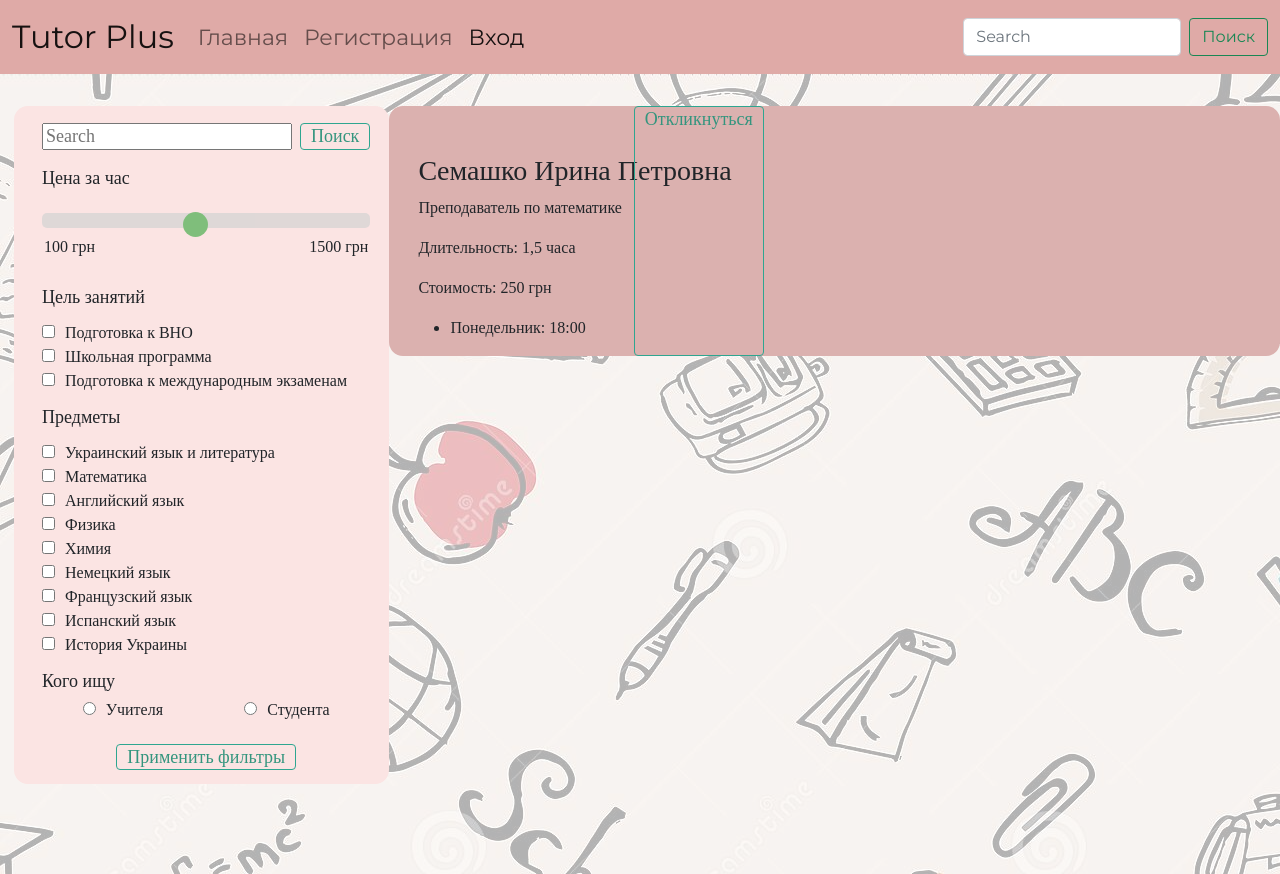
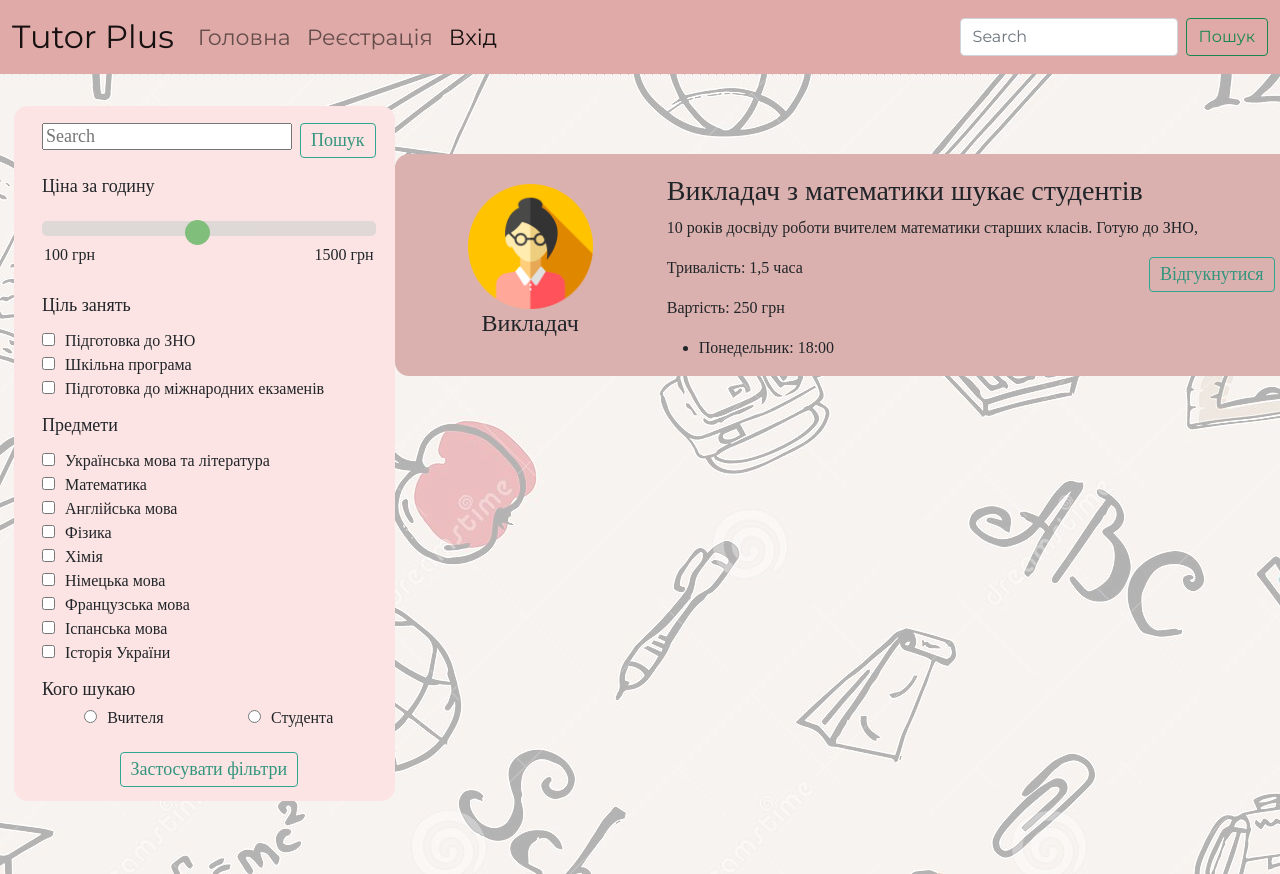
Before and after one commit to navwie/tutor-plus-front, a Vue app: page /announcements in a window 1280 px wide. Built offline with nearby package versions, Linux system fonts and the light colour scheme; no server answers; a web font is replaced by a local one.

Commit message:
translated in ukrainian, completed single announcement div view

```diff
--- a/src/components/announcement/AllAnnouncements.vue
+++ b/src/components/announcement/AllAnnouncements.vue
@@ -4,10 +4,10 @@
       <div class="filters-block">
         <div class="search-block">
           <input type="text" placeholder="Search" class="search-input">
-          <a class="search-button buttons">Поиск</a>
+          <a class="search-button buttons">Пошук</a>
         </div>
 
-        <h2>Цена за час</h2>
+        <h2>Ціна за годину</h2>
         <div class="slidecontainer">
           <input type="range" min="100" max="1500" value="750" class="slider" id="myRange" list="prices">
           <datalist id="prices">
@@ -16,25 +16,25 @@
           </datalist>
         </div>
 
-        <h2>Цель занятий</h2>
+        <h2>Ціль занять</h2>
         <div class="checkboxes-block">
           <div><input type="checkbox" id="zno" class="checkboxes-el">
-            <label for="zno">Подготовка к ВНО</label>
+            <label for="zno">Підготовка до ЗНО</label>
           </div>
           <div>
             <input type="checkbox" id="school-program" class="checkboxes-el">
-            <label for="zno">Школьная программа</label>
+            <label for="zno">Шкільна програма</label>
           </div>
           <div>
             <input type="checkbox" id="international-exam" class="checkboxes-el">
-            <label for="zno">Подготовка к международным экзаменам</label>
+            <label for="zno">Підготовка до міжнародних екзаменів</label>
           </div>
         </div>
 
-        <h2>Предметы</h2>
+        <h2>Предмети</h2>
         <div class="checkboxes-block">
           <div><input type="checkbox" id="ukr-lan-and-lit" class="checkboxes-el">
-          <label for="ukr-lan-and-lit">Украинский язык и литература</label>
+          <label for="ukr-lan-and-lit">Українська мова та література</label>
         </div>
           <div>
             <input type="checkbox" id="math" class="checkboxes-el">
@@ -42,48 +42,47 @@
           </div>
           <div>
             <input type="checkbox" id="english" class="checkboxes-el">
-            <label for="english">Английский язык</label>
+            <label for="english">Англійська мова</label>
           </div>
           <div><input type="checkbox" id="physics" class="checkboxes-el">
-          <label for="physics">Физика</label>
+          <label for="physics">Фізика</label>
         </div>
           <div>
             <input type="checkbox" id="chemistry" class="checkboxes-el">
-            <label for="chemistry">Химия</label>
+            <label for="chemistry">Хімія</label>
           </div>
           <div>
             <input type="checkbox" id="german" class="checkboxes-el">
-            <label for="german">Немецкий язык</label>
+            <label for="german">Німецька мова</label>
           </div>
           <div><input type="checkbox" id="french" class="checkboxes-el">
-          <label for="french">Французский язык</label>
+          <label for="french">Французська мова</label>
         </div>
           <div>
             <input type="checkbox" id="spanish" class="checkboxes-el">
-            <label for="spanish">Испанский язык</label>
+            <label for="spanish">Іспанська мова</label>
           </div>
           <div>
             <input type="checkbox" id="history-of-ukraine" class="checkboxes-el">
-            <label for="history-of-ukraine">История Украины</label>
+            <label for="history-of-ukraine">Історія України</label>
           </div>
         </div>
-        <h2>Кого ищу</h2>
+        <h2>Кого шукаю</h2>
         <div class="radio-buttons">
           <div>
             <input type="radio" id="teacher" class="checkboxes-el">
-            <label for="teacher">Учителя</label>
+            <label for="teacher">Вчителя</label>
           </div>
           <div>
             <input type="radio" id="student" class="checkboxes-el">
             <label for="student">Студента</label>
           </div>
         </div>
-        <a class="buttons use-filters-button">Применить фильтры</a>
+        <a class="buttons use-filters-button">Застосувати фільтри</a>
     </div>
       <div class="announcements">
 
       </div>
-      <div class="announcement">
         <AnnouncementSingle
             v-for="announcement in this.announcements"
             :key="announcement.id"
@@ -93,8 +92,6 @@
             :price="announcement.price"
             :schedule=Array(JSON.parse(announcement.schedule))
         />
-        <a class="buttons">Откликнуться</a>
-      </div>
 
     </div>
 
@@ -115,8 +112,8 @@ export default {
     return {
       announcements: [
           {
-          title: "Cемашко Ирина Петровна",
-          description: "Преподаватель по математике",
+          title: "Викладач з математики шукає студентів",
+          description: "10 років досвіду роботи вчителем математики старших класів. Готую до ЗНО,",
           price: "250 грн",
           duration: "1,5 часа",
           schedule: JSON.stringify({["Понедельник"]: "18:00"})
@@ -139,7 +136,7 @@ export default {
 }
 </script>
 
-<style scoped>
+<style>
 @import url("//db.onlinewebfonts.com/c/1a5c2d8bbd4e28d99a6efcbb9a5b378f?family=JejuMyeongjo");
 
 .page {
@@ -173,11 +170,11 @@ export default {
   font-style: normal;
   font-weight: 400;
   font-size: 18px;
-  line-height: 18px;
   /* identical to box height */
   color: #34957E;
   text-decoration: none;
   padding: 3px 10px;
+  height: fit-content;
 }
 .search-block {
   margin-bottom: 19px;
@@ -258,12 +255,5 @@ datalist {
   display: flex;
   justify-content: space-between;
 }
-.announcement {
-  background: #DBB1AF;
-  border-radius: 14px;
-  height: fit-content;
-  width: 900px;
-  padding-left: 29px;
-  display: flex;
-}
+
 </style>
--- a/src/components/announcement/AnnouncementSingle.vue
+++ b/src/components/announcement/AnnouncementSingle.vue
@@ -1,23 +1,23 @@
 <template>
-  <div class="d-flex flex-row  document col-3 mt-5 project justify-content-between">
-    <div class="d-flex flex-row justify-content-between">
+  <div class="d-flex flex-row  document col-3 mt-5 project announcement main-div">
+      <div class="icon-div">
+        <img src="../../image/teacher.png" alt="teacher" class="icon">
+        <h4>Викладач</h4>
+      </div>
+    <div class="d-flex flex-row justify-content-between text-div">
       <div class="flex-grow-1 flex-shrink-0">
-
         <h3>{{ title }}</h3>
         <p>{{ description }}</p>
-        <p>Длительность: {{ duration }}</p>
-        <p>Стоимость: {{ price }}</p>
+        <p>Тривалість: {{ duration }}</p>
+        <p>Вартість: {{ price }}</p>
         <ul>
           <li v-for="item in this.schedule" :key="item.message">
             {{ Object.keys(item)[0]}}: {{ Object.values(item)[0] }}
           </li>
         </ul>
       </div>
-      <!--      <div class="d-block align-items-end align-self-end remove">
-              <a href="#" class="btn btn-outline-danger h-auto" @click="deleteDocument">Remove</a>
-              <a :href="editUrlId" class="btn btn-outline-secondary">Edit</a>
-            </div>-->
     </div>
+    <a class="buttons answer">Відгукнутися</a>
   </div>
 </template>
 
@@ -35,5 +35,34 @@ export default {
 </script>
 
 <style scoped>
+.announcement {
+  background: #DBB1AF;
+  border-radius: 14px;
+  height: fit-content;
+  width: 900px;
+  padding-left: 29px;
+  display: flex;
+}
+.answer {
+  margin-top: auto;
+  margin-bottom: auto;
+  margin-right: 20px;
+}
+.icon {
+  width: 125px;
+  height: 125px;
 
+  margin-top: 10px;
+}
+.icon-div {
+  width: 25%;
+  text-align: center;
+}
+.text-div {
+  width: 60%;
+  padding-left: 30px;
+}
+.main-div {
+  padding-top: 20px;
+}
 </style>
--- a/src/components/auth/AuthorizationComponent.vue
+++ b/src/components/auth/AuthorizationComponent.vue
@@ -3,9 +3,9 @@
     <div class="SignPage">
       <div class="d-flex justify-content-center  signIn">
         <div>
-          <h1 class="h3  fw-normal text-center">Вход</h1>
+          <h1 class="h3  fw-normal text-center">Вхід</h1>
           <div class="form-group mt-4">
-            <label for="email">Електронна почта</label>
+            <label for="email">Електронна пошта</label>
             <input v-model="email" type="email" id="email" name="email"
                    placeholder="name@example.com">
           </div>
@@ -15,10 +15,10 @@
                    name="password" placeholder="Пароль">
           </div>
           <div class="form-group text-center">
-            <button @click=login class="btn btn-primary" type="submit" :disabled="active">Войти</button>
+            <button @click=login class="btn btn-primary" type="submit" :disabled="active">Увійти</button>
           </div>
           <div class="form-group text-center">
-            <a href="">Еще не зарегистрированы?</a>
+            <a href="">Ще не зареєстровані?</a>
           </div>
         </div>
       </div>
--- a/src/components/header/NavbarComponentAuthorized.vue
+++ b/src/components/header/NavbarComponentAuthorized.vue
@@ -10,27 +10,27 @@
         <div class="collapse navbar-collapse" id="navbarScroll">
           <ul class="navbar-nav me-auto my-2 my-lg-0 navbar-nav-scroll" style="--bs-scroll-height: 100px;">
             <li class="nav-item">
-              <a class="nav-link active" aria-current="page" href="#">Главная</a>
+              <a class="nav-link active" aria-current="page" href="#">Головна</a>
             </li>
             <li class="nav-item">
-              <a class="nav-link" href="#">Профиль</a>
+              <a class="nav-link" href="#">Профіль</a>
             </li>
             <li class="nav-item">
-              <router-link class="nav-link" to="/createAnnouncement">Добавить объявление</router-link>
+              <router-link class="nav-link" to="/createAnnouncement">Додати оголошення</router-link>
             </li>
             <li class="nav-item">
-              <router-link class="nav-link" to="/register">Регистрация</router-link>
+              <router-link class="nav-link" to="/register">Реєстрація</router-link>
             </li>
             <li class="nav-item">
-              <router-link class="nav-link" to="/login">Вход</router-link>
+              <router-link class="nav-link" to="/login">Вхід</router-link>
             </li>
             <li class="nav-item">
-              <router-link class="nav-link" to="/announcements">Объявления</router-link>
+              <router-link class="nav-link" to="/announcements">Оголошення</router-link>
             </li>
           </ul>
           <form class="d-flex">
             <input class="form-control me-2" type="search" placeholder="Search" aria-label="Search">
-            <button class="btn btn-outline-success" type="submit">Поиск</button>
+            <button class="btn btn-outline-success" type="submit">Пошук</button>
           </form>
         </div>
       </div>
--- a/src/components/header/NavbarComponentNonAuthorized.vue
+++ b/src/components/header/NavbarComponentNonAuthorized.vue
@@ -10,18 +10,18 @@
         <div class="collapse navbar-collapse" id="navbarScroll">
           <ul class="navbar-nav me-auto my-2 my-lg-0 navbar-nav-scroll" style="--bs-scroll-height: 100px;">
             <li class="nav-item">
-              <router-link class="nav-link" to="/announcements">Главная</router-link>
+              <router-link class="nav-link" to="/announcements">Головна</router-link>
             </li>
             <li class="nav-item">
-              <router-link class="nav-link" to="/register">Регистрация</router-link>
+              <router-link class="nav-link" to="/register">Реєстрація</router-link>
             </li>
             <li class="nav-item">
-              <router-link class="nav-link active" to="/login">Вход</router-link>
+              <router-link class="nav-link active" to="/login">Вхід</router-link>
             </li>
           </ul>
           <form class="d-flex">
             <input class="form-control me-2" type="search" placeholder="Search" aria-label="Search">
-            <button class="btn btn-outline-success" type="submit">Поиск</button>
+            <button class="btn btn-outline-success" type="submit">Пошук</button>
           </form>
         </div>
       </div>
```
Also changed, not shown: src/components/announcement/CreateAnnouncement.vue (+20 -20 lines), src/components/auth/RegistrationComponent.vue (+9 -9 lines), src/image/teacher.png (added).
